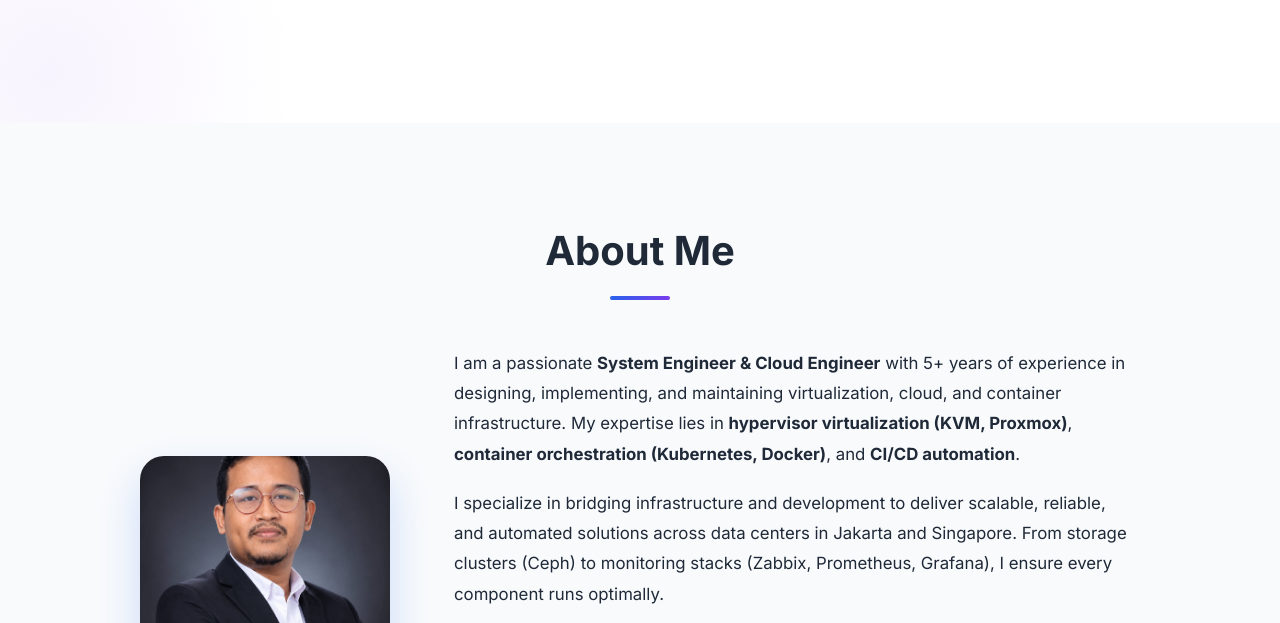
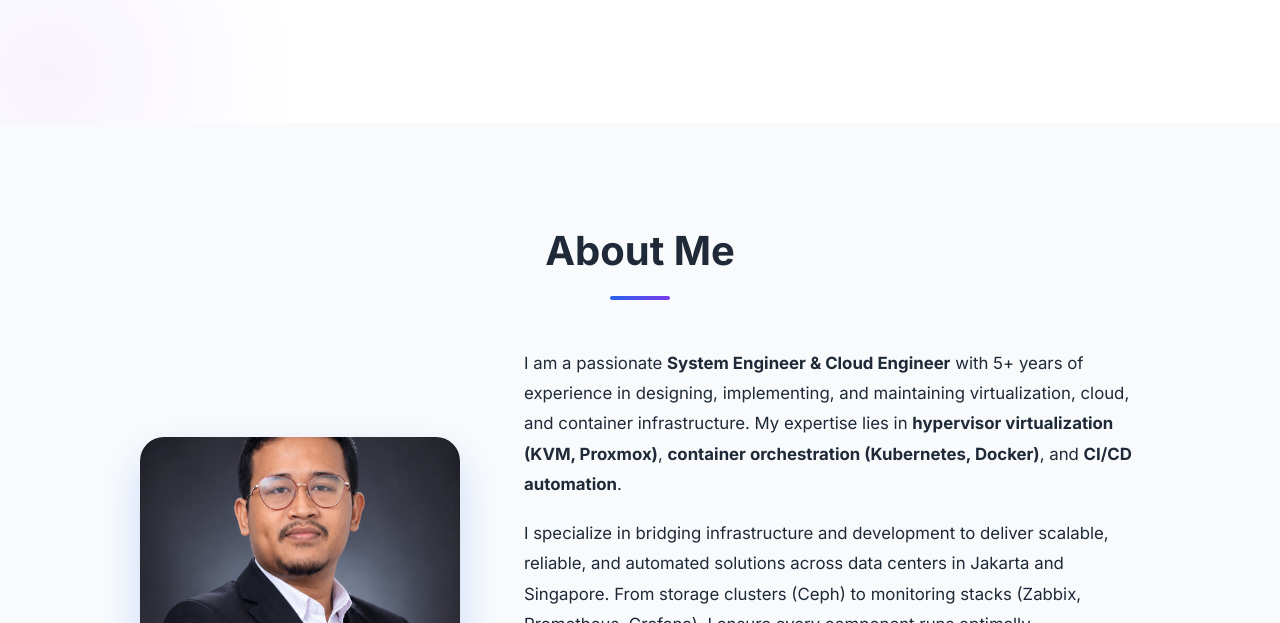
Before and after one commit to gilaaang14/portofolio, a website built with Vite: page index.html in a window 1280 px wide. Shown: the part 677-1300 px from the top of the page. Built offline with nearby package versions, Linux system fonts and the light colour scheme.

Commit message:
Update style.css

```diff
--- a/src/style.css
+++ b/src/style.css
@@ -366,8 +366,8 @@ nav a:hover {
 }
 
 .about-avatar {
-    width: 250px;
-    height: 250px;
+    width: 320px;
+    height: 320px;
     border-radius: 24px;
     overflow: hidden;
     box-shadow: 0 20px 40px rgba(37, 99, 235, 0.2);
```
